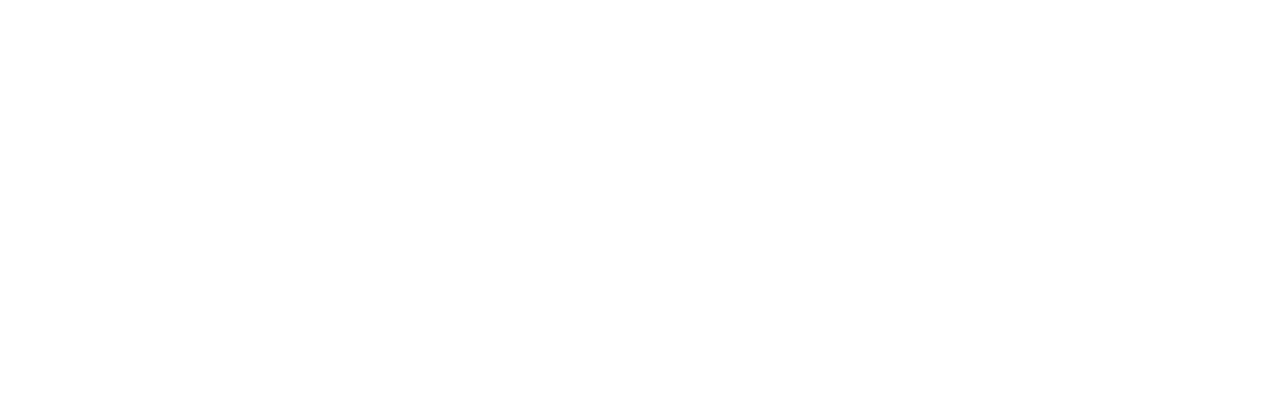
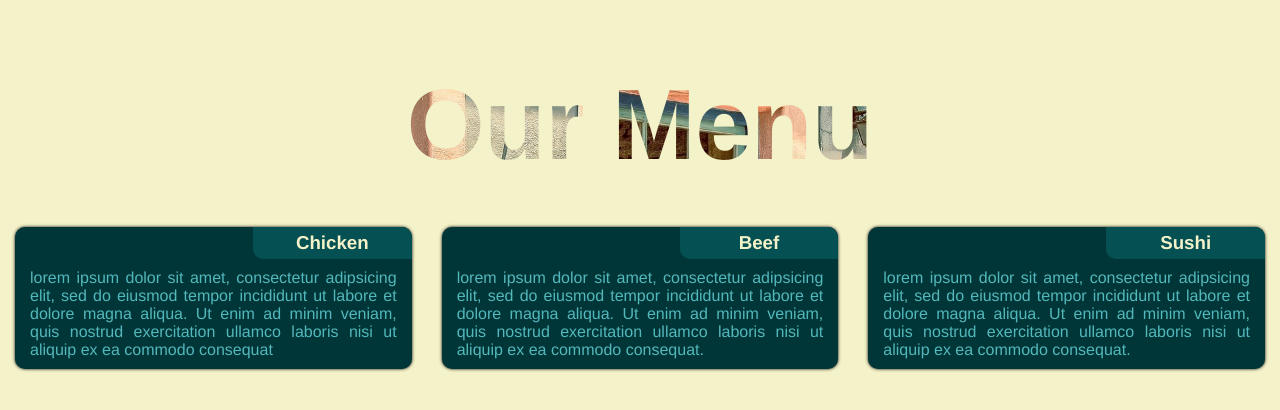
Before and after one commit to AugustinHourquet/module2-assignement, a plain HTML site: page index.html in a window 1280 px wide. Drawn offline with Linux system fonts and the light colour scheme.

Commit message:
Version basique pour submission

```diff
--- a/css/styles.css
+++ b/css/styles.css
@@ -0,0 +1,107 @@
+/******** Base styles ********/
+
+* {
+  box-sizing: border-box;
+}
+
+body {
+  font-family: helvetica;
+  color: #53B8BB;
+  background-color: #F3F2C9;
+  margin: 0px;
+  padding: 0px;
+}
+
+h1 {
+  text-align: center;
+  font-size: 100px;
+  font-weight: 2000;
+  font-style: bald;
+  margin-bottom: 30px;
+  position: relative;
+  background: url(../fonts/cafe.jpg) 25% 25%;
+  background-size: cover;
+  -webkit-background-clip: text;
+  -webkit-text-fill-color: transparent;
+}
+
+.card {
+  background-color: green;
+  margin: 15px;
+  box-shadow: 0 0 0.2em black;
+  border-radius: 10px;
+  background-color: #003638;
+}
+
+/* Make glow title part and card part */
+.card:hover,  .card:hover h3 {
+  box-shadow: inset 0 0 10px #ffffff;
+}
+
+
+h3 {
+  text-overflow: right;
+  margin: 0px;
+  margin-left: 60%;
+  text-align: center;
+  padding: 5px 10px 5px 10px;
+  border-top-right-radius: 10px;
+  border-bottom-left-radius: 10px;
+  background-color: #055052;
+  color: #F3F2C9;
+}
+
+p {
+  text-align: justify;
+  padding:  0px 5px 10px 5px;
+  margin: 10px;
+}
+
+
+/******** Simple responsive framework ********/
+
+.row {
+  width:  100%;
+}
+
+
+/*******************************/
+/******** Media Queries ********/
+/*******************************/
+
+/* I removed unused columns for more readability */
+
+/******** Large Devices ********/
+
+@media (min-width: 992px) {
+  .col-lg-4 {
+    float: left;
+    width: calc(100% /3);
+    position: relative;
+  }
+}
+
+
+/******** Medium devices ********/
+
+@media (min-width: 768px) and (max-width: 991px) {
+  .col-md-6, .col-md-12 {
+    float: left;
+  }
+  .col-md-6 {
+    width: 50%;
+  }
+  .col-md-12 {
+    width: 100%;
+  }
+}
+
+
+/******** Small devices ********/
+
+@media (max-width: 767px) {
+  .col-sm-12 {
+    float: left;
+    width: 100%;
+  }
+}
--- a/index.html
+++ b/index.html
@@ -1,10 +1,41 @@
 <!DOCTYPE html>
 <html>
-<head>
-	<meta charset="utf-8">
-	<title></title>
-</head>
+	<head>
+		<meta charset="utf-8">
+		<meta name="viewport" content="width=device-width, initial-scale=1">
+		<title></title>
+		<link rel="stylesheet" href="css/styles.css">
+	</head>
 <body>
+
+	<div class="container">
+		<h1>Our Menu</h1>
+
+		<div class="row">
+
+			<div class="col-lg-4 col-md-6 col-sm-12">
+				<div id="b" class="card">
+					<h3 id="a">Chicken</h3>
+					<p>lorem ipsum dolor sit amet, consectetur adipsicing elit, sed do eiusmod tempor incididunt ut labore et dolore magna aliqua. Ut enim ad minim veniam, quis nostrud exercitation ullamco laboris nisi ut aliquip ex ea commodo consequat</p>
+				</div>
+			</div>
+
+			<div class="col-lg-4 col-md-6 col-sm-12">
+				<div class="card">
+					<h3>Beef</h3>
+					<p>lorem ipsum dolor sit amet, consectetur adipsicing elit, sed do eiusmod tempor incididunt ut labore et dolore magna aliqua. Ut enim ad minim veniam, quis nostrud exercitation ullamco laboris nisi ut aliquip ex ea commodo consequat.</p>
+				</div>
+			</div>
+
+			<div class="col-lg-4 col-md-12 col-sm-12">
+				<div class="card">
+					<h3>Sushi</h3>
+					<p>lorem ipsum dolor sit amet, consectetur adipsicing elit, sed do eiusmod tempor incididunt ut labore et dolore magna aliqua. Ut enim ad minim veniam, quis nostrud exercitation ullamco laboris nisi ut aliquip ex ea commodo consequat.</p>
+				</div>
+			</div>
+
+		</div>
+	</div>
 
 </body>
 </html>
```
Also changed, not shown: fonts/cafe.jpg (added).
